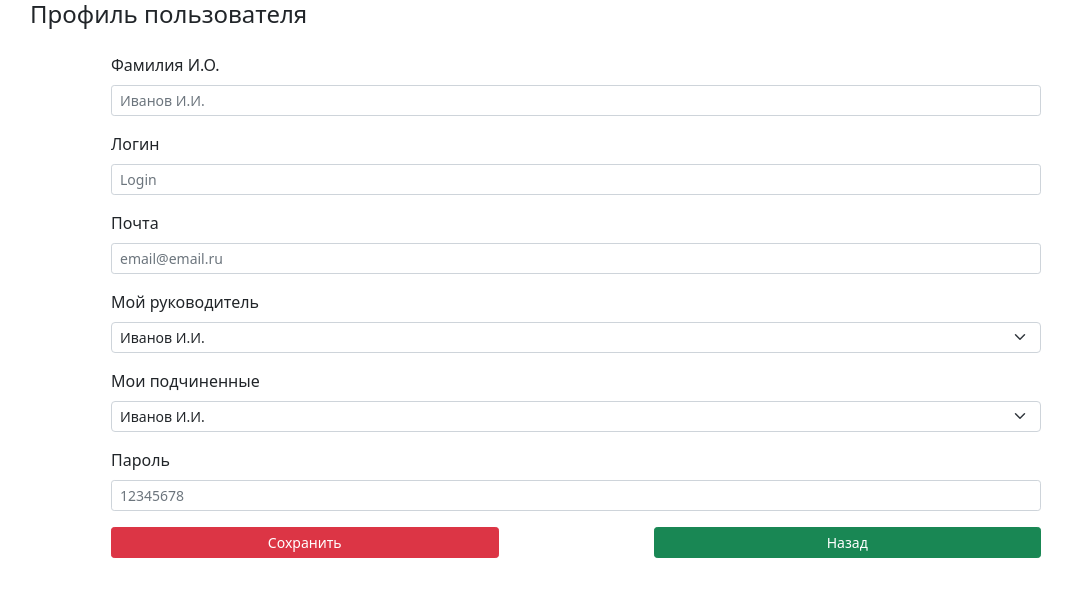
After one commit to granal1/scrum, a PHP site: page /view/profile.php in a window 1280 px wide. The commit adds this page. Shown: the top 597 px of the page, without its empty margins (64-1136 px from the left). Run offline with PHP 8.4, Linux system fonts and the light colour scheme; a stand-in replaces the project's code that opens the database connection.

Commit message:
add profile page, model, controller, provider

```diff
--- a/routes.php
+++ b/routes.php
@@ -4,4 +4,5 @@ return [
     'security' => 'controller/SecurityController.php',
     'tasks' => 'controller/TasksController.php',
     'taskCard' => 'controller/TasksCardController.php',
+    'profile' => 'controller/ProfileController.php',
 ];
--- a/view/index.php
+++ b/view/index.php
@@ -3,11 +3,6 @@
     <meta charset="UTF-8">
     <title>Задачи</title>
     <link href="../bootstrap/bootstrap.min.css" rel="stylesheet">
-    <!-- <link
-        href="https://cdn.jsdelivr.net/npm/bootstrap@5.0.0-beta1/dist/css/bootstrap.min.css"
-        rel="stylesheet"
-        integrity="sha384-giJF6kkoqNQ00vy+HMDP7azOuL0xtbfIcaT9wjKHr8RbDVddVHyTfAAsrekwKmP1"
-        crossorigin="anonymous"> -->
 </head>
 <body>
 <?php include "menu.php" ?>
--- a/view/menu.php
+++ b/view/menu.php
@@ -8,6 +8,9 @@
       <li class="nav-item">
         <a class="nav-link" href="/?controller=tasks">Управление Задачами</a>
       </li>
+        <li class="nav-item">
+            <a class="nav-link" href="/?controller=profile">Профайл</a>
+        </li>
       <li class="nav-item">
         <a class="nav-link" href="/?controller=security&action=logout">Выход</a>
       </li>
--- /dev/null
+++ b/view/profile.php
@@ -0,0 +1,71 @@
+<!doctype html>
+<html lang="ru">
+
+<head>
+    <meta charset="UTF-8">
+    <meta name="viewport" content="width=device-width, initial-scale=1">
+    <title>Профиль</title>
+    <link href="../bootstrap/bootstrap.min.css" rel="stylesheet">
+</head>
+
+<body>
+<div class="container-fluid d-flex align-items-center pt-3 pt-lg-0 pb-5 pb-lg-0">
+    <div class="container pb-4">
+        <form class="" method="post" action="" enctype="multipart/form-data">
+            <div class="row mx-auto mb-3">
+                <h4>Профиль пользователя</h4>
+            </div>
+            <div class="mb-3">
+                <div class="col-11 col-xs-10 col-sm-10 col-md-10 mx-auto">
+                    <label for="name" class="form-label">Фамилия И.О.</label>
+                    <input required placeholder="Иванов И.И." class="form-control form-control-sm" type="text" id="name" name="name">
+                </div>
+            </div>
+            <div class="mb-3">
+                <div class="col-11 col-xs-10 col-sm-10 col-md-10 mx-auto">
+                    <label for="login" class="form-label">Логин</label>
+                    <input required placeholder="Login" class="form-control form-control-sm" type="text" id="login" name="login">
+                </div>
+            </div>
+            <div class="mb-3">
+                <div class="col-11 col-xs-10 col-sm-10 col-md-10 mx-auto">
+                    <label for="email" class="form-label">Почта</label>
+                    <input required placeholder="email@email.ru" class="form-control form-control-sm" type="email" id="email" name="email">
+                </div>
+            </div>
+            <div class="mb-3">
+                <div class="col-11 col-xs-10 col-sm-10 col-md-10 mx-auto">
+                    <label for="chief_uuid" class="form-label">Мой руководитель</label>
+                    <select required name="chief_uuid" class="form-select form-select-sm">
+                        <option value="">Иванов И.И.</option>
+                        <option value="">Петров П.П.</option>
+                        <option value="">Сидоров С.С.</option>
+                    </select>
+                </div>
+            </div>
+            <div class="mb-3">
+                <div class="col-11 col-xs-10 col-sm-10 col-md-10 mx-auto">
+                    <label for="confidant_uuid" class="form-label">Мои подчиненные</label>
+                    <select required name="confidant_uuid[]" class="form-select form-select-sm">
+                        <option value="">Иванов И.И.</option>
+                        <option value="">Петров П.П.</option>
+                        <option value="">Сидоров С.С.</option>
+                    </select>
+                </div>
+            </div>
+            <div class="mb-3">
+                <div class="col-11 col-xs-10 col-sm-10 col-md-10 mx-auto">
+                    <label for="password" class="form-label">Пароль</label>
+                    <input required placeholder="12345678" class="form-control form-control-sm" type="text" id="password" name="password">
+                </div>
+            </div>
+            <div class="d-grid gap-2 d-sm-flex justify-content-sm-between col-11 mx-auto col-sm-10">
+                <button class=" btn btn-sm    btn-danger col-sm-5" type="submit">Сохранить</button>
+                <button onClick="history.back()" class=" btn btn-sm    btn-success col-sm-5" type="button">Назад</button>
+            </div>
+        </form>
+    </div>
+</div>
+    <script src="../bootstrap/bootstrap.min.js"></script>
+</body>
+</html>
```
Also changed, not shown: controller/ProfileController.php (added, +19 -0 lines), model/Profiles/Profile.php (added, +122 -0 lines), model/Profiles/ProfileProvider.php (added, +137 -0 lines).
